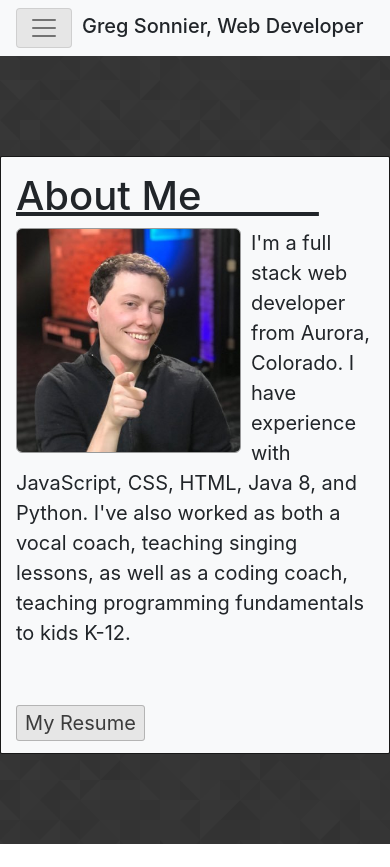
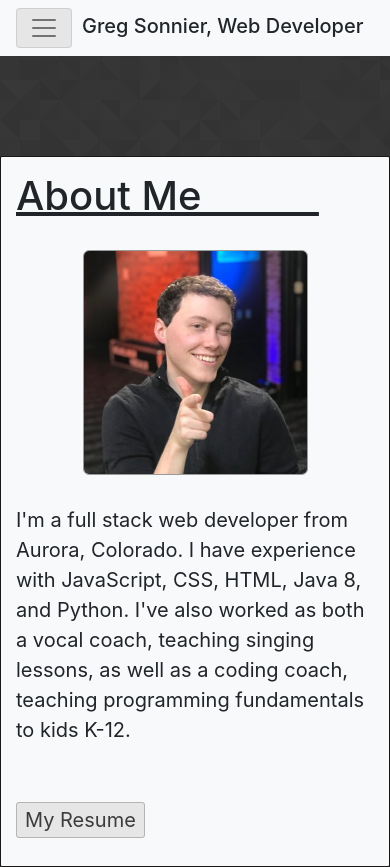
Before and after one commit to gsonnier333/gsonnier333.github.io, a React (Create React App) app: page /about in a window 390 px wide. Before the commit the page ends 844 px from the top, so only its background shows below. Built offline with nearby package versions, Linux system fonts and the light colour scheme.

Commit message:
made About Me page responsive for mobile view

```diff
--- a/public/index.html
+++ b/public/index.html
@@ -10,6 +10,12 @@
 			content="Web site created using create-react-app"
 		/>
 		<link rel="apple-touch-icon" href="%PUBLIC_URL%/logo192.png" />
+		<link
+			rel="stylesheet"
+			href="https://cdn.jsdelivr.net/npm/bootstrap@4.6.0/dist/css/bootstrap.min.css"
+			integrity="sha384-B0vP5xmATw1+K9KRQjQERJvTumQW0nPEzvF6L/Z6nronJ3oUOFUFpCjEUQouq2+l"
+			crossorigin="anonymous"
+		/>
 		<!--
       manifest.json provides metadata used when your web app is installed on a
       user's mobile device or desktop. See https://developers.google.com/web/fundamentals/web-app-manifest/
@@ -24,12 +30,7 @@
       work correctly both with client-side routing and a non-root public URL.
       Learn how to configure a non-root public URL by running `npm run build`.
     -->
-		<link
-			rel="stylesheet"
-			href="https://cdn.jsdelivr.net/npm/bootstrap@4.6.0/dist/css/bootstrap.min.css"
-			integrity="sha384-B0vP5xmATw1+K9KRQjQERJvTumQW0nPEzvF6L/Z6nronJ3oUOFUFpCjEUQouq2+l"
-			crossorigin="anonymous"
-		/>
+
 		<title>React App</title>
 	</head>
 	<body>
--- a/src/components/AboutMe.js
+++ b/src/components/AboutMe.js
@@ -13,9 +13,30 @@ export default function AboutMe() {
 					Me&nbsp;&nbsp;&nbsp;&nbsp;&nbsp;&nbsp;&nbsp;&nbsp;&nbsp;&nbsp;&nbsp;
 				</u>
 			</h1>
-			<div>
+			<div id="mobileView">
 				<img alt="Greg smiling" src={profilePic} />
-				<span id="profileDesc">
+
+				<br />
+				<div>
+					<p id="profileDesc">
+						I'm a full stack web developer from Aurora, Colorado. I
+						have experience with JavaScript, CSS, HTML, Java 8, and
+						Python. I've also worked as both a vocal coach, teaching
+						singing lessons, as well as a coding coach, teaching
+						programming fundamentals to kids K-12.
+						<br />
+						<br />
+						<br />
+						<a href={resumeLink} className="customLink">
+							My Resume
+						</a>
+					</p>
+				</div>
+			</div>
+			<div id="desktopView">
+				<img alt="Greg smiling" src={profilePic} />
+
+				<p id="profileDesc">
 					I'm a full stack web developer from Aurora, Colorado. I have
 					experience with JavaScript, CSS, HTML, Java 8, and Python.
 					I've also worked as both a vocal coach, teaching singing
@@ -27,7 +48,7 @@ export default function AboutMe() {
 					<a href={resumeLink} className="customLink">
 						My Resume
 					</a>
-				</span>
+				</p>
 			</div>
 		</Container>
 	);
--- a/src/index.css
+++ b/src/index.css
@@ -39,6 +39,30 @@ div.customCont {
 	overflow: auto;
 	padding: 15px;
 	font-size: 20px;
+}
+
+@media (min-width: 769px) {
+	#mobileView {
+		display: none;
+	}
+	#desktopView {
+		display: inline;
+	}
+}
+@media (max-width: 768px) {
+	img {
+		float: none;
+		display: block;
+		margin-left: auto;
+		margin-right: auto;
+		margin-top: 30px;
+	}
+	#mobileView {
+		display: inline;
+	}
+	#desktopView {
+		display: none;
+	}
 }
 
 .customLink {
```
